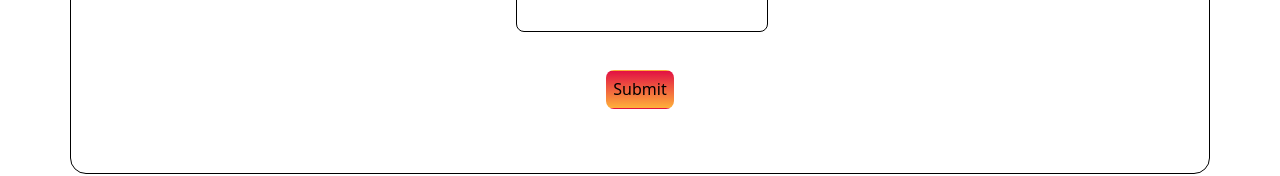
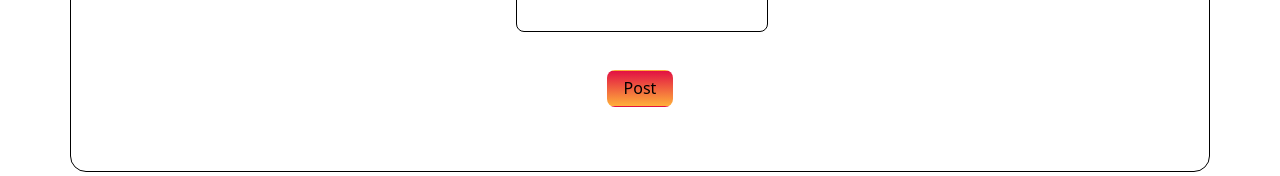
Before and after one commit to AshtonBrugh/project-three, a React (Create React App) app in the folder client/: page /post in a window 1280 px wide. Shown: the part 551-727 px from the top of the page. Built offline with nearby package versions, Linux system fonts and the light colour scheme; a web font is replaced by a local one.

Commit message:
renamed button

```diff
--- a/client/src/components/pages/Post.js
+++ b/client/src/components/pages/Post.js
@@ -89,7 +89,7 @@ const Post = () => {
                 </div>
 
                 <button className="button" type="submit">
-                    Submit
+                    Post
                 </button>
             </form>
         </div>
--- a/client/src/components/pages/css/post.css
+++ b/client/src/components/pages/css/post.css
@@ -29,7 +29,9 @@ textarea:hover, input:hover {
     margin: 1rem;
     margin-bottom: 4rem;
     background: linear-gradient(180deg, #E21143, #FFB03A);
-    padding: .40rem;
+    padding: .35rem;
+    padding-left: 1rem;
+    padding-right: 1rem;
     border: 1px solid transparent;
     border-radius: .5rem;
     font-weight: 400;
```
